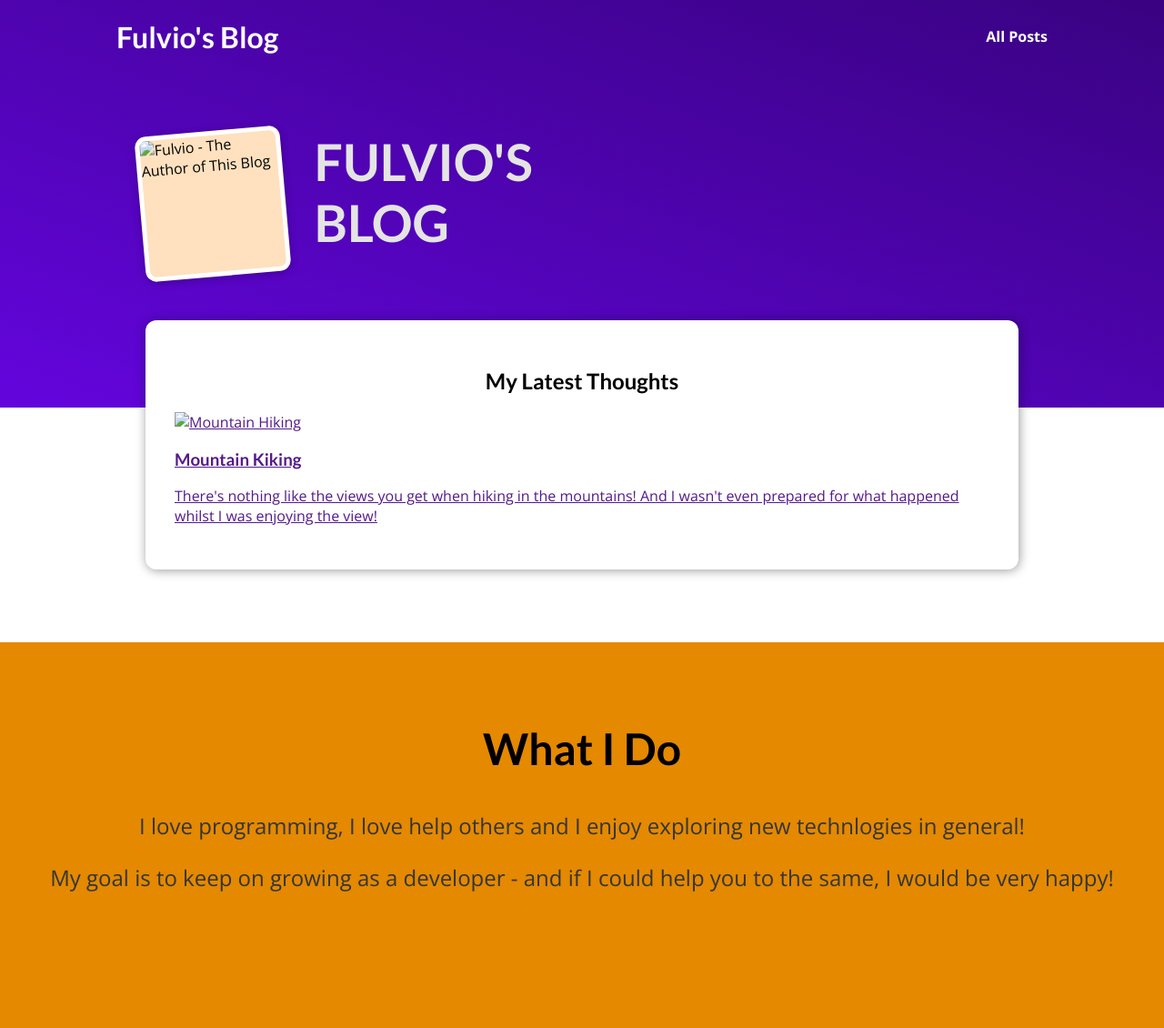
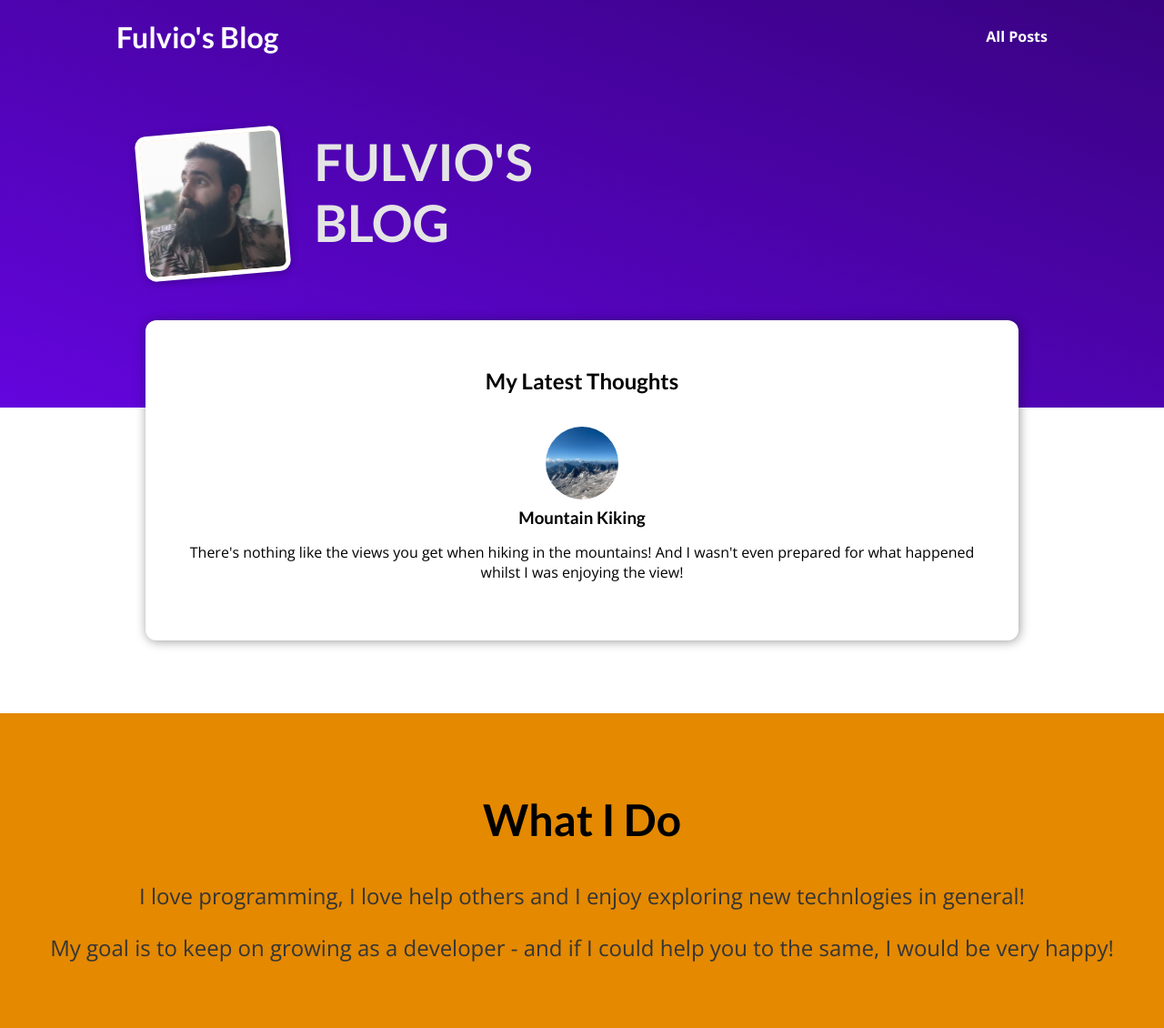
Before and after one commit to Deadfubs/Django-Blog, a Django app: template blog/templates/blog/index.html in a window 1280 px wide. Shown: the whole page at 91% size. Before the commit the page ends 980 px from the top, so only its background shows below. Run offline with Django 5.2, Linux system fonts and the light colour scheme; the template is opened without the code that fills it, so the values that code supplies are empty.

Commit message:
css fixing and images

```diff
--- a/blog/static/blog/index.css
+++ b/blog/static/blog/index.css
@@ -1,3 +1,31 @@
+#main-navigation {
+    width: 100%;
+    height: 5rem;
+    display: flex;
+    justify-content: space-between;
+    align-items: center;
+    padding: 0 10%;
+    position: absolute;
+    top: 0;
+    left: 0;
+}
+
+#main-navigation a {
+    text-decoration: none;
+    color: white;
+    font-weight: bold;
+}
+
+#main-navigation a:hover,
+#main-navigation a:active {
+    color: #cf79f1;
+}
+
+#main-navigation h1 a:hover,
+#main-navigation h1 a:active {
+    color: white;
+}
+
 #welcome {
     background: linear-gradient(to right top, #6305dd, #390281);
     padding: 6rem 12%;
@@ -73,3 +101,47 @@
     font-size: 1.5rem;
     color: #353535;
 }
+
+.post {
+    display: flex;
+    flex-direction: column;
+    align-items: center;
+    text-align: center;
+}
+
+.post a {
+    text-decoration: none;
+    color: black;
+    transition: all 0.2s ease;
+    padding: 1rem;
+}
+
+.post a:hover,
+.post a:active {
+    transform: scale(1.1);
+    background-color: #390281;
+    color: white;
+}
+
+.post img {
+    width: 5rem;
+    height: 5rem;
+    object-fit: cover;
+    border-radius: 50%;
+}
+
+.post h3 {
+    margin: 0.25rem 0;
+}
+
+.post time {
+    color: #666666;
+    margin: 0.25rem;
+    font-style: italic;
+    font-size: 0.85rem;
+}
+
+.post:hover time,
+.post:active time {
+    color: white;
+}
--- a/blog/templates/blog/index.html
+++ b/blog/templates/blog/index.html
@@ -14,7 +14,7 @@
     </header>
     <section id="welcome">
         <header>
-            <img src="" alt="Fulvio - The Author of This Blog">
+            <img src="{% static "blog/images/fulvio.jpg" %}" alt="Fulvio - The Author of This Blog">
             <h2> FULVIO'S BLOG</h2>
         </header>
     </section>
@@ -24,7 +24,7 @@
             <li>
                 <article class="post">
                     <a href="">
-                        <img src="" alt="Mountain Hiking">
+                        <img src="{% static "blog/images/mountains.jpg" %}" alt="Mountain Hiking">
                         <div class="post_content">
                             <h3>Mountain Kiking</h3>
                             <p>
```
Also changed, not shown: blog/static/blog/images/coding.jpg (added), blog/static/blog/images/fulvio.jpg (added), blog/static/blog/images/mountains.jpg (added), blog/static/blog/images/woods.jpg (added).
